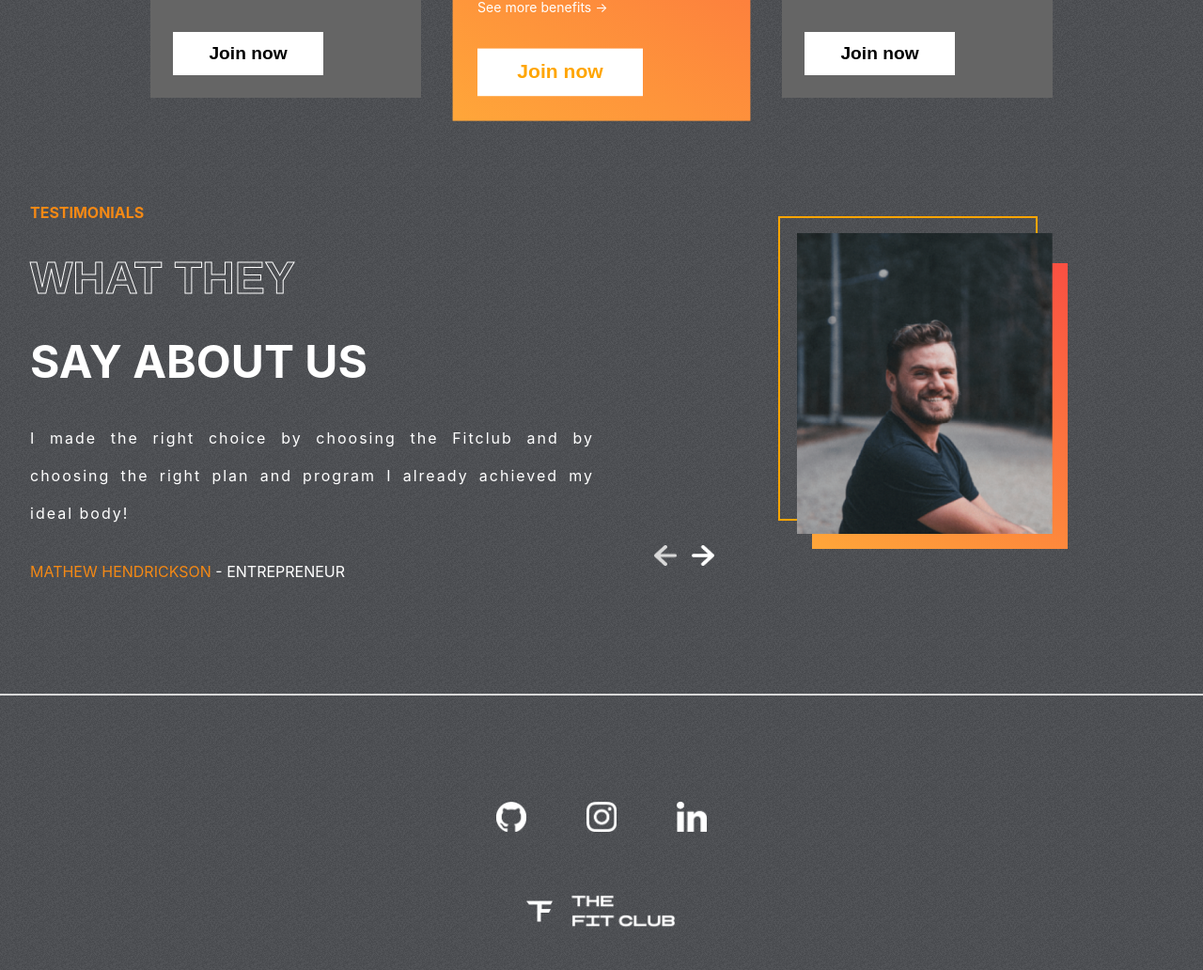
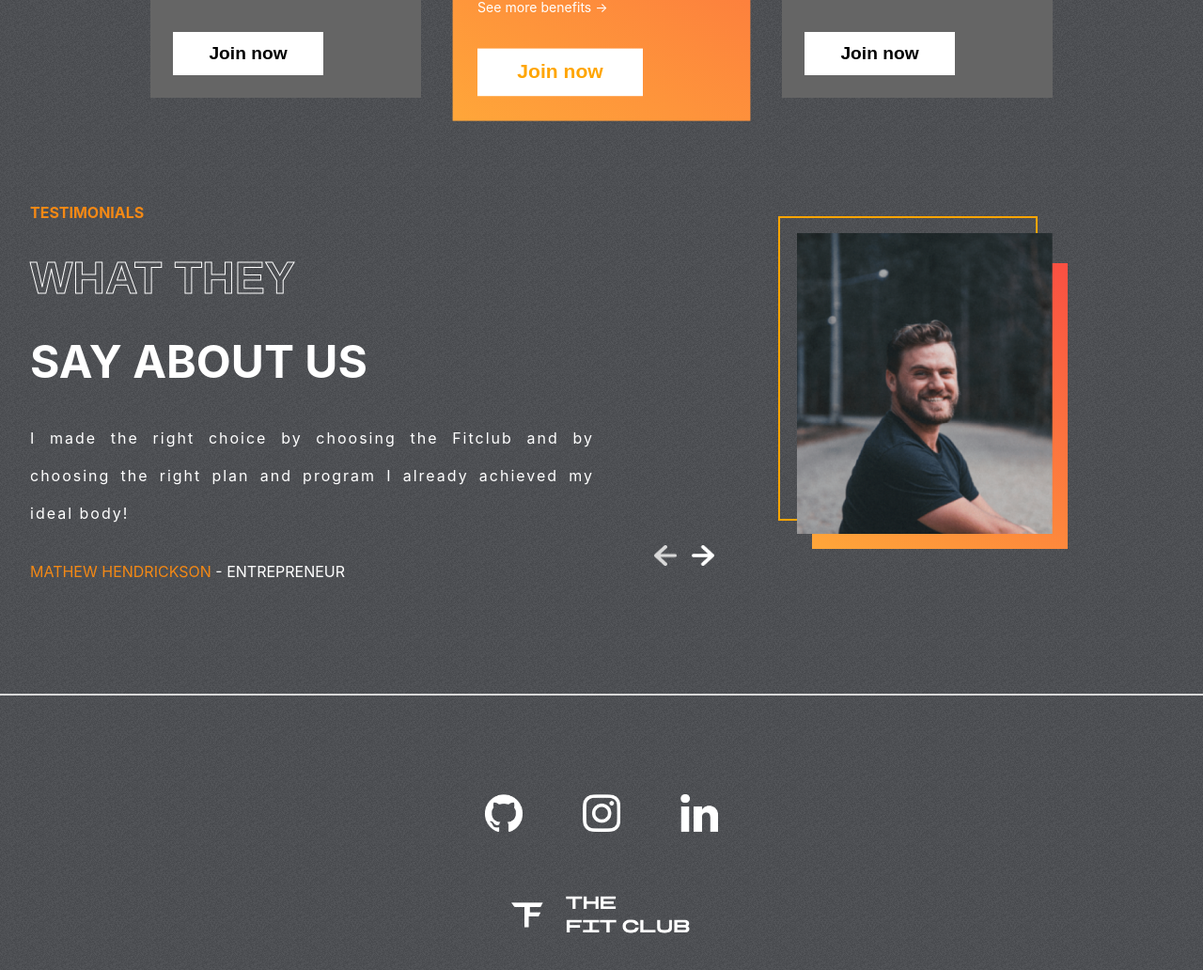
Before and after one commit to eziz-tajiev/fitGym, a React (Vite) app: page / in a window 1280 px wide. Shown: the part 2761-3793 px from the top of the page at 94% size. Built offline with nearby package versions, Linux system fonts and the light colour scheme.

Commit message:
change the size of foter sosial and logo

```diff
--- a/src/components/Footer/Footer.css
+++ b/src/components/Footer/Footer.css
@@ -22,13 +22,13 @@
 }
 
 .social-links > img {
-  width: 2rem;
-  height: 2rem;
+  width: 2.5rem;
+  height: 2.5rem;
   cursor: pointer;
 }
 
 .logo-f > img {
-  width: 10rem;
+  width: 12rem;
 }
 
 .footer-blur-1 {
```
